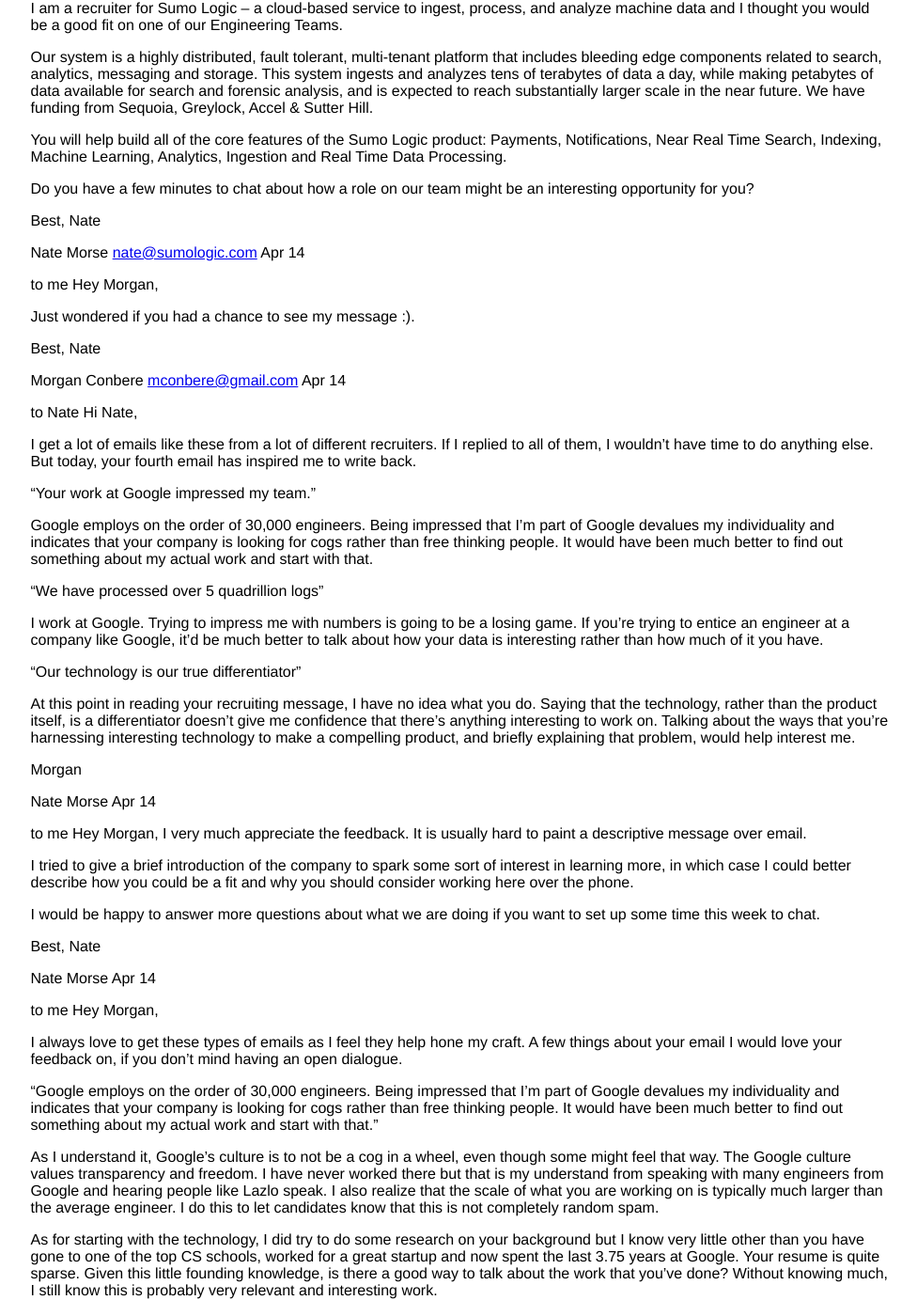
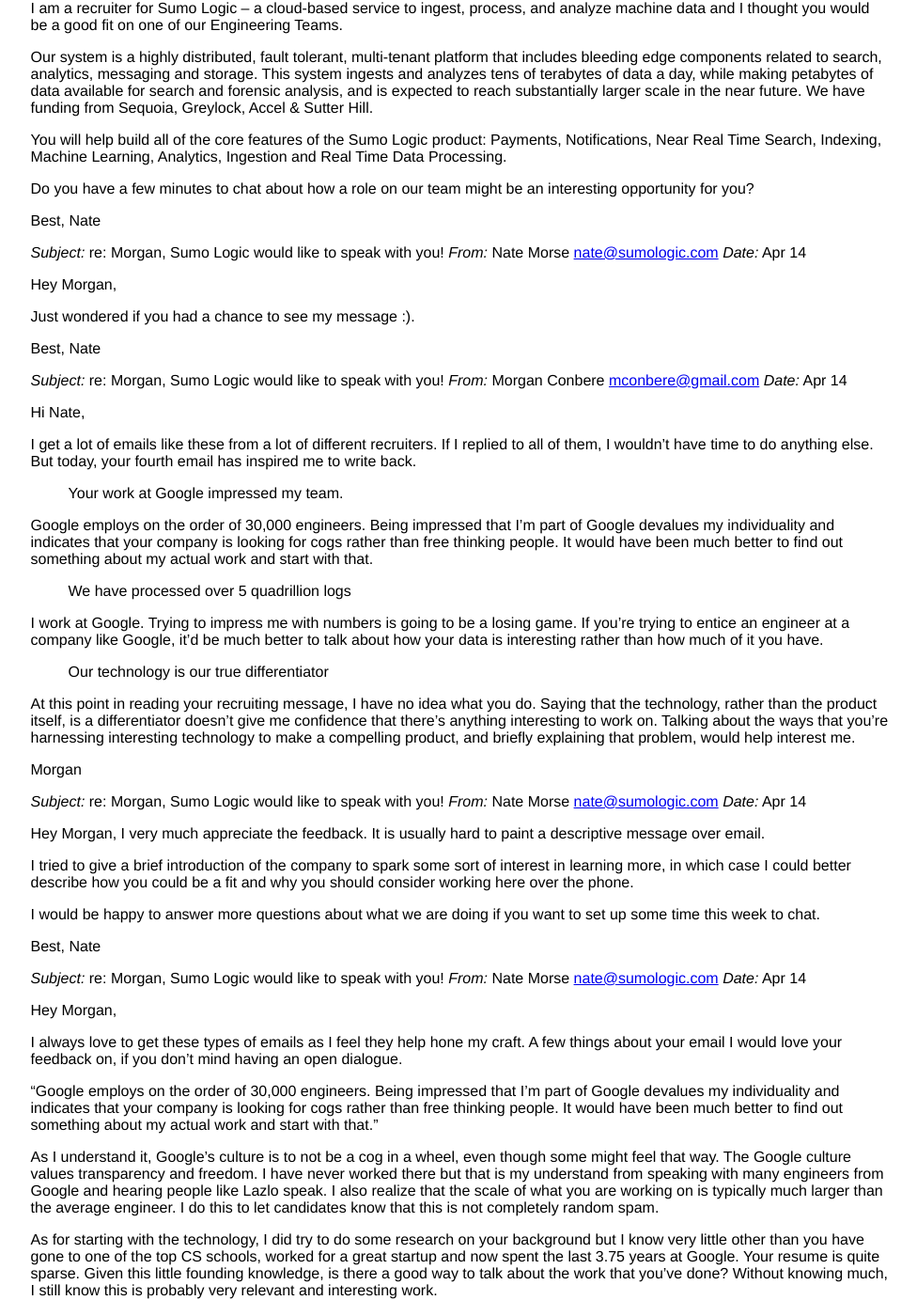
Before and after one commit to mconbere/mconbere.github.com, a Jekyll site: the page built from vittles/unsavory-tech-recruiters.markdown, in a window 1280 px wide and 1400 px high, scrolled down 926 px. Shown: the whole window at 94% size, without its empty margins (151-1127 px from the left). Built offline with Jekyll 4.4.1, drawn with Linux system fonts in a browser that asks for light colours; some of the changed text lies outside the part shown.

Commit message:
Update unsavory-tech-recruiters.markdown

```diff
--- a/vittles/unsavory-tech-recruiters.markdown
+++ b/vittles/unsavory-tech-recruiters.markdown
@@ -6,10 +6,10 @@ title: Unsavory Tech Recruiters
 Unsavory Tech Recruiters
 ====
 
-Nate Morse <nate@sumologic.com>
-Apr 4
+_Subject:_ Morgan, Sumo Logic would like to speak with you!
+_From:_ Nate Morse <nate@sumologic.com>
+_Date:_ Apr 4
 
-to me
 Hey Morgan,
 
 Hope you are having an awesome Saturday!
@@ -28,10 +28,10 @@ Best,
 Nate
 
 
-Nate Morse <nate@sumologic.com>
-Apr 11
+_Subject:_ Morgan, Sumo Logic would like to speak with you!
+_From:_ Nate Morse <nate@sumologic.com>
+_Date:_ Apr 11
 
-to me
 Hi Morgan,
 
 Hope your having an awesome weekend!
@@ -46,10 +46,10 @@ Best,
 Nate
 
 
-Nate Morse <nate@sumologic.com>
-Apr 11
+_Subject:_ Morgan, Sumo Logic would like to speak with you!
+_From:_ Nate Morse <nate@sumologic.com>
+_Date:_ Apr 11
 
-to me
 Hey Morgan,
 
 Hope you are having an awesome Saturday!
@@ -68,10 +68,10 @@ Best,
 Nate
 
 
-Nate Morse <nate@sumologic.com>
-Apr 14
+_Subject:_ re: Morgan, Sumo Logic would like to speak with you!
+_From:_ Nate Morse <nate@sumologic.com>
+_Date:_ Apr 14
 
-to me
 Hey Morgan,
 
 Just wondered if you had a chance to see my message :).
@@ -80,33 +80,33 @@ Best,
 Nate
 
 
-Morgan Conbere <mconbere@gmail.com>
-Apr 14
+_Subject:_ re: Morgan, Sumo Logic would like to speak with you!
+_From:_ Morgan Conbere <mconbere@gmail.com>
+_Date:_ Apr 14
 
-to Nate
 Hi Nate,
 
 I get a lot of emails like these from a lot of different recruiters. If I replied to all of them, I wouldn't have time to do anything else. But today, your fourth email has inspired me to write back.
 
-"Your work at Google impressed my team."
+> Your work at Google impressed my team.
 
 Google employs on the order of 30,000 engineers. Being impressed that I'm part of Google devalues my individuality and indicates that your company is looking for cogs rather than free thinking people. It would have been much better to find out something about my actual work and start with that.
 
-"We have processed over 5 quadrillion logs"
+> We have processed over 5 quadrillion logs
 
 I work at Google. Trying to impress me with numbers is going to be a losing game. If you're trying to entice an engineer at a company like Google, it'd be much better to talk about how your data is interesting rather than how much of it you have.
 
-"Our technology is our true differentiator"
+> Our technology is our true differentiator
 
 At this point in reading your recruiting message, I have no idea what you do. Saying that the technology, rather than the product itself, is a differentiator doesn't give me confidence that there's anything interesting to work on. Talking about the ways that you're harnessing interesting technology to make a compelling product, and briefly explaining that problem, would help interest me.
 
 Morgan
 
 
-Nate Morse
-Apr 14
+_Subject:_ re: Morgan, Sumo Logic would like to speak with you!
+_From:_ Nate Morse <nate@sumologic.com>
+_Date:_ Apr 14
 
-to me
 Hey Morgan, I very much appreciate the feedback. It is usually hard to paint a descriptive message over email.
 
 I tried to give a brief introduction of the company to spark some sort of interest in learning more, in which case I could better describe how you could be a fit and why you should consider working here over the phone.
@@ -117,10 +117,10 @@ Best,
 Nate
 
 
-Nate Morse
-Apr 14
+_Subject:_ re: Morgan, Sumo Logic would like to speak with you!
+_From:_ Nate Morse <nate@sumologic.com>
+_Date:_ Apr 14
 
-to me
 Hey  Morgan,
 
  I always love to get these types of emails as I feel they help hone my craft. A few things about your email I would love your feedback on, if you don't mind having an open dialogue.
@@ -141,10 +141,10 @@ Thanks for responding,
 Nate
 
 
-Nate Morse
-Apr 18
+_Subject:_ Morgan, Sumo Logic would like to speak with you!
+_From:_ Nate Morse <nate@sumologic.com>
+_Date:_ Apr 18
 
-to me
 Hey Morgan,
 
 Hope you are having the best weekend ever!
@@ -158,10 +158,10 @@ Best,
 Nate
 
 
-Nate Morse
-Apr 21
+_Subject:_ re: Morgan, Sumo Logic would like to speak with you!
+_From:_ Nate Morse <nate@sumologic.com>
+_Date:_ Apr 21
 
-to me
 Hey Morgan,
 
 Just wondered if you had a chance to see my message :).
@@ -170,10 +170,10 @@ Best,
 Nate
 
 
-Morgan Conbere <mconbere@gmail.com>
-Apr 21
+_Subject:_ re: Morgan, Sumo Logic would like to speak with you!
+_From:_ Morgan Conbere <mconbere@gmail.com>
+_Date:_ Apr 21
 
-to Nate
 Hey Nate,
 
 I seem to be on a never-ending automated email loop of yours. Please don't contact me further. From the template emails I've received from you, I've gained a pretty negative view of how Sumo Logic operates, which probably isn't your intention.
@@ -181,20 +181,20 @@ I seem to be on a never-ending automated email loop of yours. Please don't conta
 Morgan
 
 
-Nate Morse
-Apr 21
+_Subject:_ re: Morgan, Sumo Logic would like to speak with you!
+_From:_ Nate Morse <nate@sumologic.com>
+_Date:_ Apr 21
 
-to me
 Hey Morgan,
 
 I am very sorry. I don't know why it keeps wanting to send emails to you. I have contacted the company but they have not gotten back to me. I hope you forgive me, it is not my intention to keep sending you emails.
 It should stop.
 
 
-Nate Morse
-May 2
+_Subject:_ Morgan, Sumo Logic would like to speak with you!
+_From:_ Nate Morse <nate@sumologic.com>
+_Date:_ May 2
 
-to me
 Hey Morgan,
 
 Hope your Saturday is treating you well!
@@ -213,17 +213,18 @@ Best,
 Nate
 
 
-Morgan Conbere <mconbere@gmail.com>
-May 4
+_Subject:_ re: Morgan, Sumo Logic would like to speak with you!
+_From:_ Morgan Conbere <mconbere@gmail.com>
+_Date:_ May 4
 
-to Nate
 Nate,
 
 Seriously!?
 
 
-Nate Morse
-May 4
+_Subject:_ re: Morgan, Sumo Logic would like to speak with you!
+_From:_ Nate Morse <nate@sumologic.com>
+_Date:_ May 4
 
 to me
 I am so dumb I am so sorry. I thought I deleted your email from my list of good engineers..you might be on multiple lists...ahhh
```
